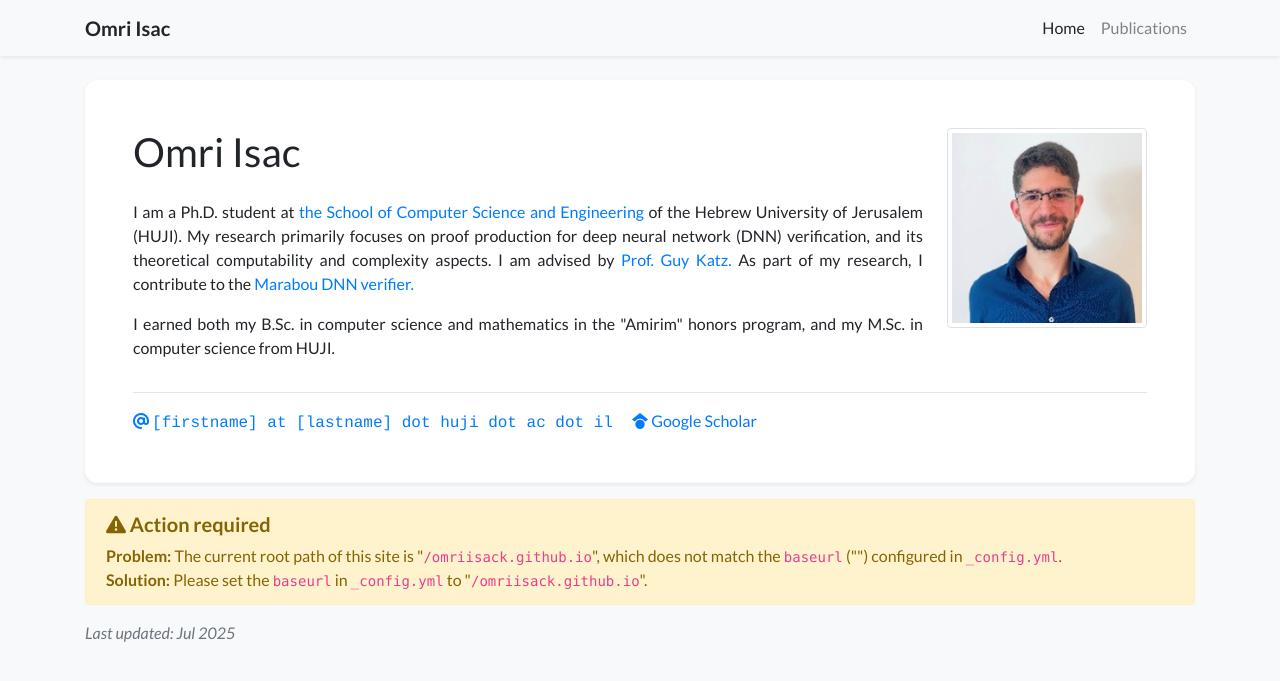
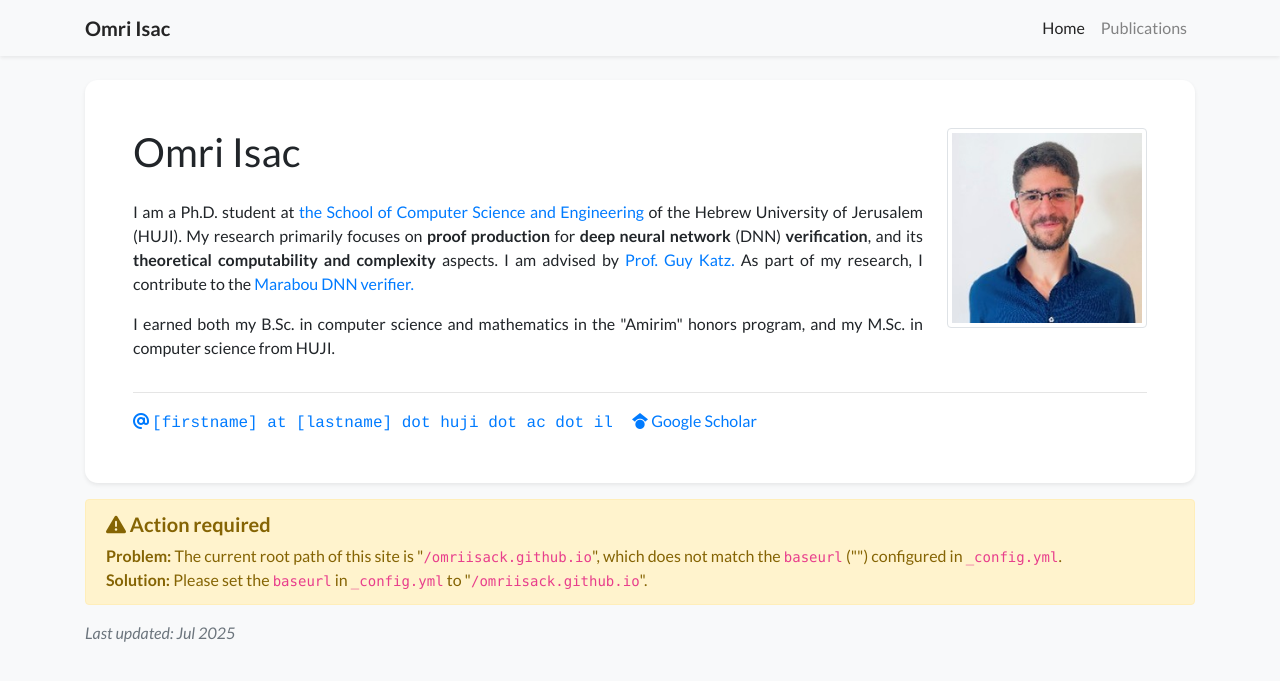
Before and after one commit to omriisack/omriisack.github.io, a Jekyll site: the page built from index.html, in a window 1280 px wide. Shown: the top 681 px of the page. Built offline with Jekyll 4.4.1, drawn with Linux system fonts in a browser that asks for light colours; nearby versions of some CDN libraries; a style sheet for code colours, icons or effects is not loaded.

```diff
--- a/_data/profile.yml
+++ b/_data/profile.yml
@@ -17,7 +17,7 @@ short_bio_text_justify: true
 short_bio: >-
   <p>
   I am a Ph.D. student at <a href="https://www.cs.huji.ac.il/" target="_blank">the School of Computer Science and Engineering</a>  of the Hebrew University of Jerusalem (HUJI).
-  My research primarily focuses on proof production for deep neural network (DNN) verification, and its theoretical computability and complexity aspects.
+  My research primarily focuses on <b>proof production</b> for <b>deep neural network</b> (DNN) <b>verification</b>, and its <b>theoretical computability and complexity</b> aspects.
   I am advised by <a href="https://www.katz-lab.com/" target="_blank"> Prof. Guy Katz.</a>
   As part of my research, I contribute to the <a href="https://github.com/NeuralNetworkVerification/Marabou/" target="_blank"> Marabou DNN verifier.</a>
   </p>
```
